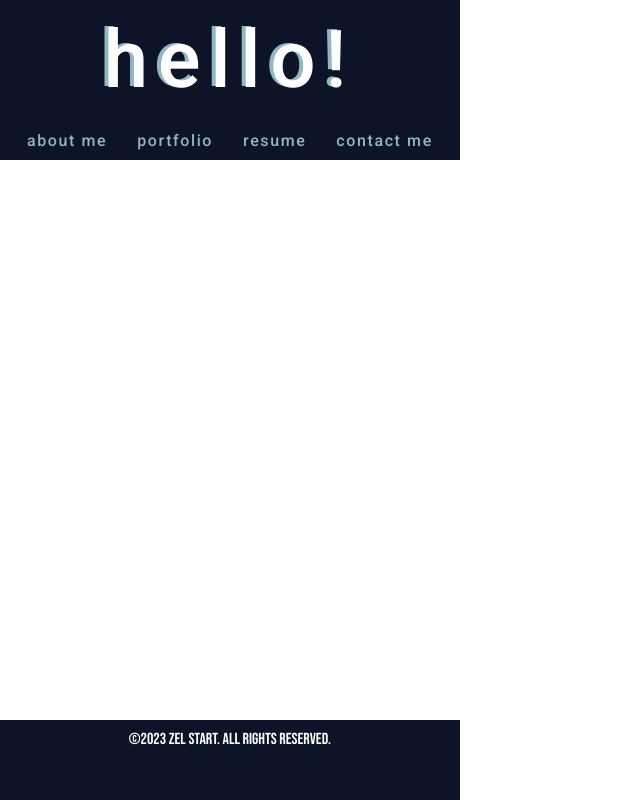
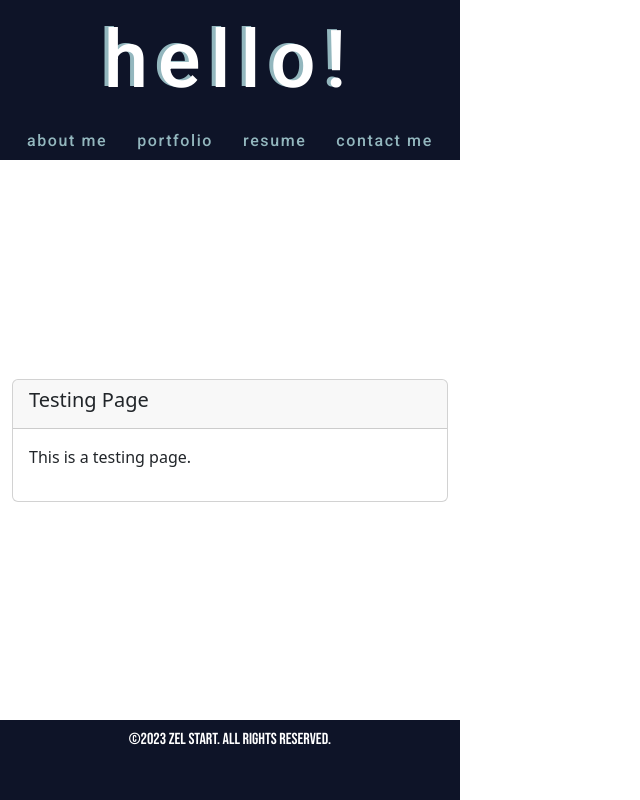
Before and after one commit to zelstart/react-portfolio, a React (Vite) app in the folder react-portfolio/: page /testingpage in a window 1280 px wide. Shown: the whole page, without its empty margins (0-640 px from the left). Built offline with nearby package versions, Linux system fonts and the light colour scheme.

Commit message:
added a page for testing stuff

```diff
--- a/react-portfolio/src/App.jsx
+++ b/react-portfolio/src/App.jsx
@@ -5,8 +5,9 @@ import Footer from './components/Footer/Footer';
 import AboutMe from './components/pages/AboutMe/AboutMe';
 import Portfolio from './components/pages/Portfolio/Portfolio';
 import ContactMe from './components/pages/ContactMe/ContactMe';
+import TestingPage from './components/pages/TestingPage/TestingPage';
+import 'bootstrap/dist/css/bootstrap.min.css';
 import './style.css';
-import 'bootstrap/dist/css/bootstrap.min.css';
 
 function App() {
   return (
@@ -18,6 +19,7 @@ function App() {
         </div>
         <main className="main-content">
           <Routes>
+            <Route path="/testingpage" element={<TestingPage />} />
             <Route path="/" element={<AboutMe />} />
             <Route path="/portfolio" element={<Portfolio />} />
             <Route path="/contactme" element={<ContactMe />} />
@@ -27,6 +29,7 @@ function App() {
         <Footer />
       </div>
     </Router>
+
   );
 }
 
--- /dev/null
+++ b/react-portfolio/src/components/pages/TestingPage/TestingPage.css
@@ -0,0 +1,3 @@
+.testing-page {
+    color: blue
+}
--- /dev/null
+++ b/react-portfolio/src/components/pages/TestingPage/TestingPage.jsx
@@ -0,0 +1,28 @@
+import React from 'react';
+import { Card, Row, Col, Container } from 'react-bootstrap';
+import './TestingPage.css';
+import '../../../style.css';
+
+function TestingPage() {
+    return (
+        <Container fluid>
+            <Row className="testing-page justify-content-center">
+                <Col lg={12}>
+                    <Card>
+                        <Card.Header>
+                            <h5>Testing Page</h5>
+                        </Card.Header>
+
+                        <Card.Body>
+                            <p>
+                                This is a testing page.
+                            </p>
+                        </Card.Body>
+                    </Card>
+                </Col>
+            </Row>
+        </Container>
+    )
+}
+
+export default TestingPage;
```
